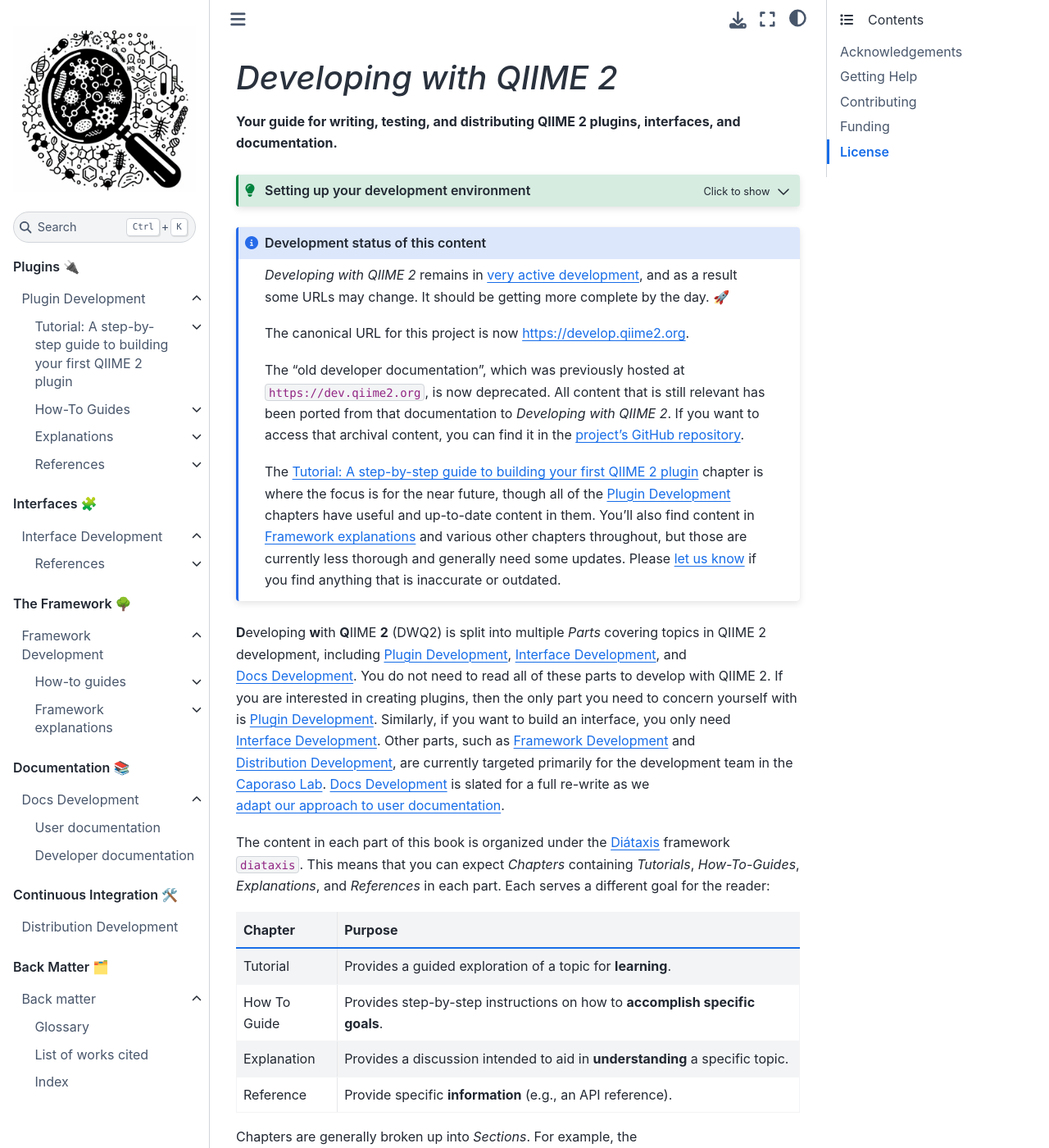
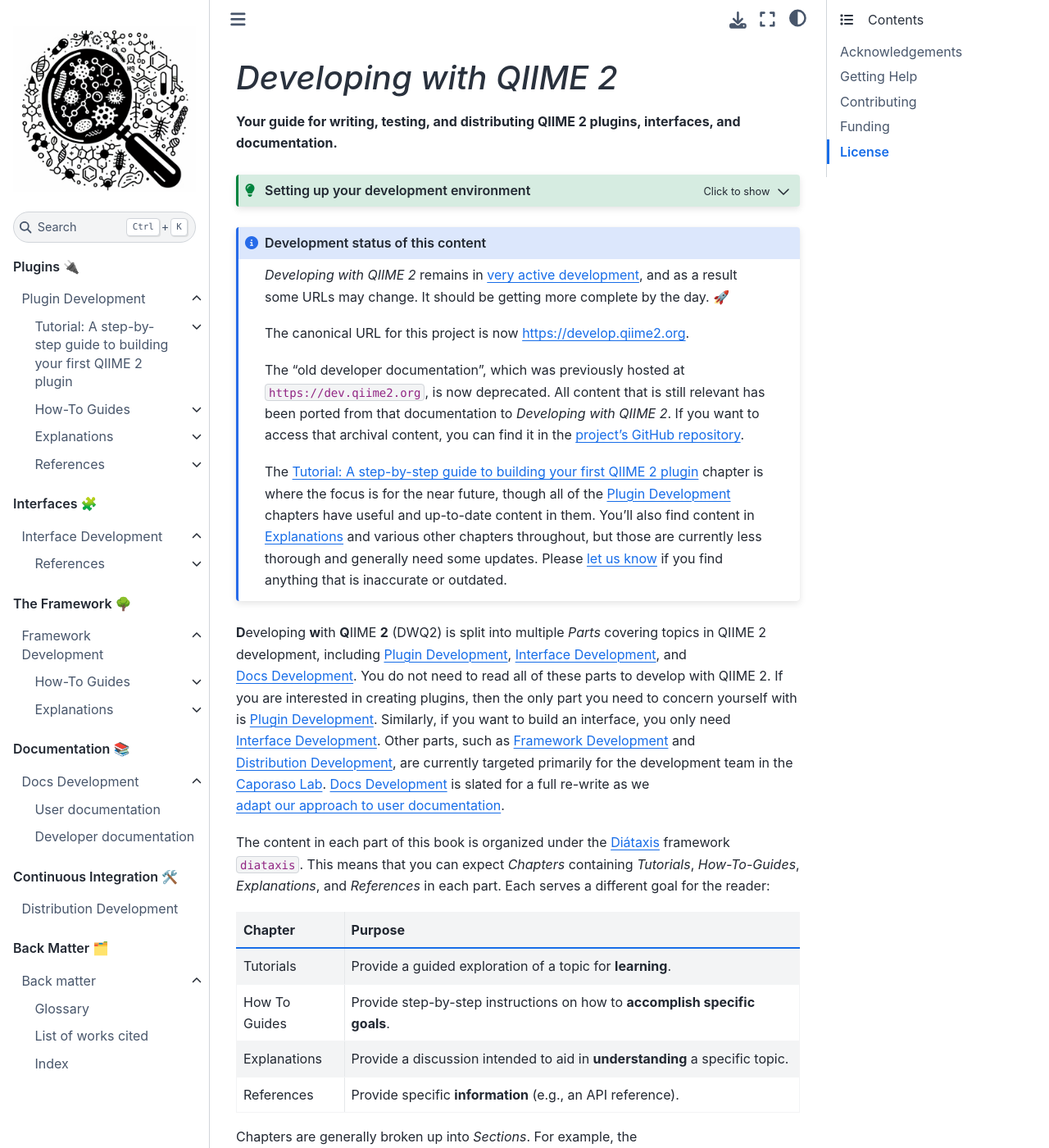
Before and after one commit to caporaso-lab/developing-with-qiime2, a Jupyter Book: the page built from book/intro.md, in a window 1280 px wide and 1400 px high. Shown: the whole window at 82% size. Built offline with Jupyter Book 1.0.4 settings and Sphinx 7.4.7 and the Sphinx Book theme 1.1.4, drawn with Linux system fonts in a browser that asks for light colours; pages that are not in the unit, such as notebooks, are missing from menus; cross-references to code outside the pages are shown as plain code.

Commit message:
chapter name updates for consistency

````diff
--- a/book/framework/explanations/intro.md
+++ b/book/framework/explanations/intro.md
@@ -1,5 +1,5 @@
 (framework-explanations)=
-# Framework explanations
+# Explanations
 
 ```{tableofcontents}
 ```
--- a/book/intro.md
+++ b/book/intro.md
@@ -40,16 +40,16 @@ Each serves a different goal for the reader:
 * - Chapter
   - Purpose
 
-* - Tutorial
-  - Provides a guided exploration of a topic for **learning**.
+* - Tutorials
+  - Provide a guided exploration of a topic for **learning**.
 
-* - How To Guide
-  - Provides step-by-step instructions on how to **accomplish specific goals**.
+* - How To Guides
+  - Provide step-by-step instructions on how to **accomplish specific goals**.
 
-* - Explanation
-  - Provides a discussion intended to aid in **understanding** a specific topic.
+* - Explanations
+  - Provide a discussion intended to aid in **understanding** a specific topic.
 
-* - Reference
+* - References
   - Provide specific **information** (e.g., an API reference).
 ```
 
````
Also changed, not shown: book/framework/how-to-guides/intro.md (+1 -1 lines).
